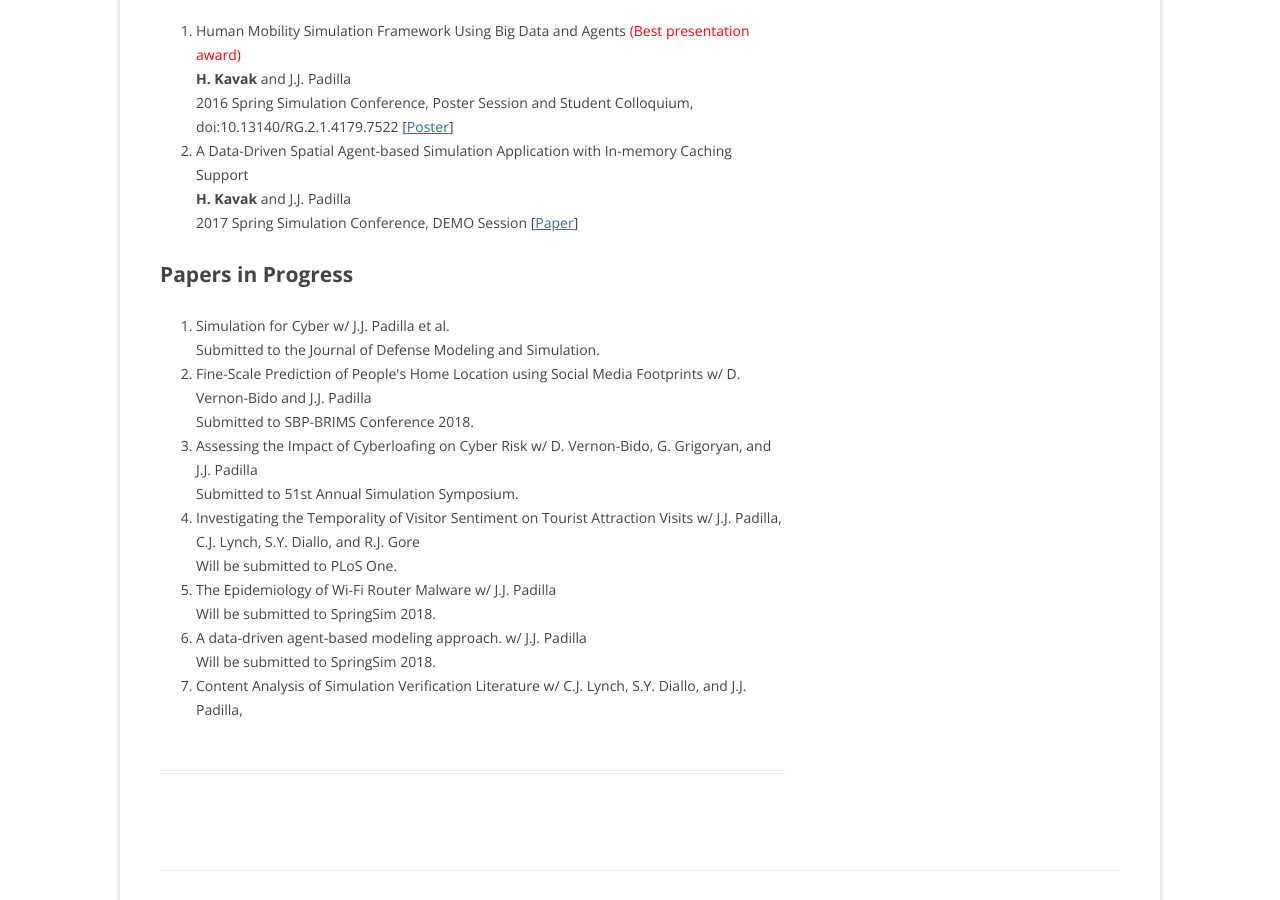
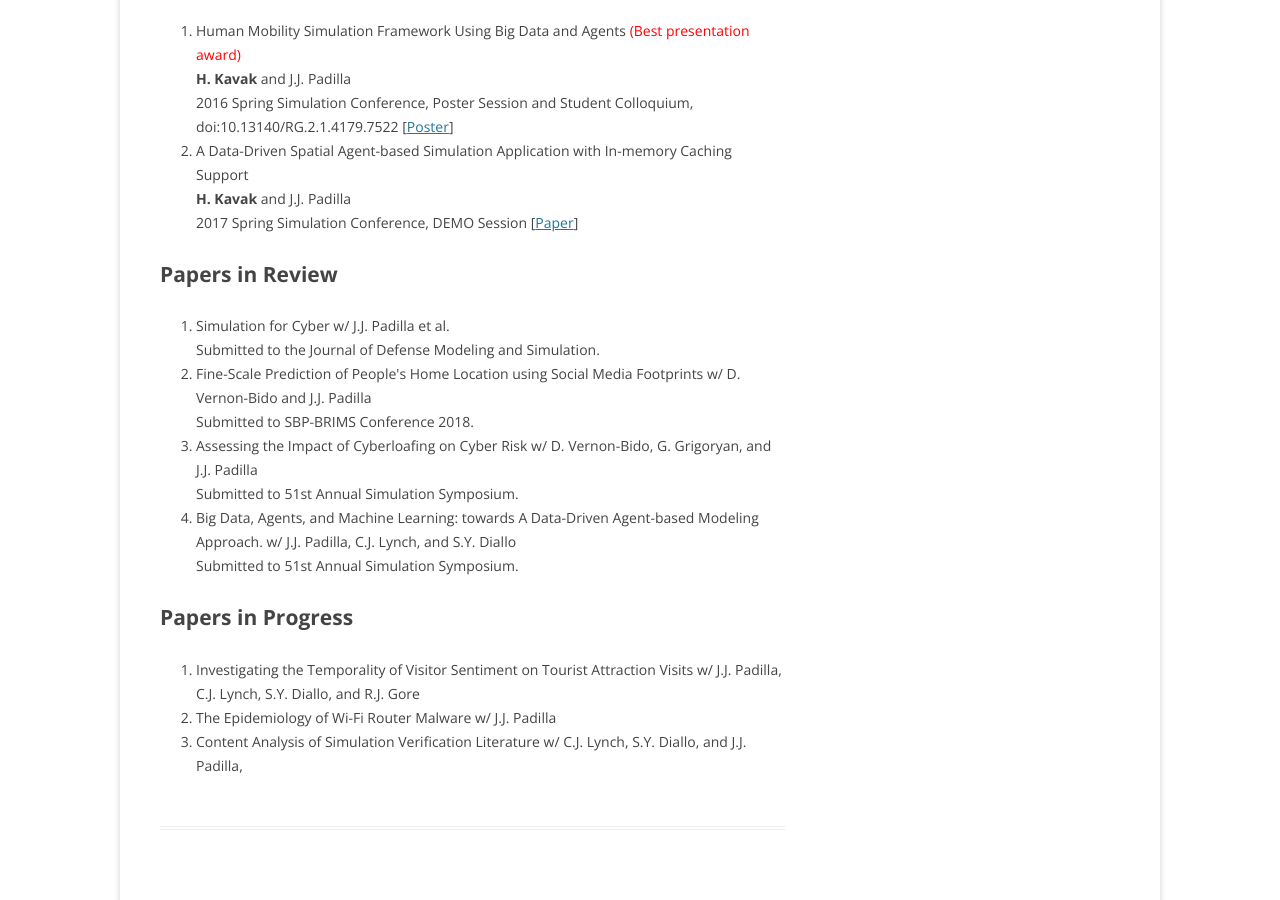
Before and after one commit to hamdikavak/hamdikavak.github.io, a Jekyll site: the page built from publications/index.html, in a window 1280 px wide and 900 px high, scrolled down 1874 px. Built offline with Jekyll 4.4.1, drawn with Linux system fonts in a browser that asks for light colours; nearby versions of some CDN libraries; library files that are not in the unit come from our copies.

Commit message:
Publication list updated

```diff
--- a/publications/index.html
+++ b/publications/index.html
@@ -5,7 +5,7 @@ title: Publications - Hamdi Kavak
 description: Hamdi Kavak's publications.
 current_page_publications: current_page_item
 ---
-<a href="#journals">Journals</a> | <a href="#conferences">Conferences</a> | <a href="#others">Other Publications</a> | <a href="#inprog">Papers in Progress</a>
+<a href="#journals">Journals</a> | <a href="#conferences">Conferences</a> | <a href="#others">Other Publications</a> | <a href="#inrev">Papers in Review</a> | <a href="#inprog">Papers in Progress</a>
 <a name="journals"></a>
 <h1>Journal Papers</h1>
 <ol>
@@ -122,8 +122,8 @@ current_page_publications: current_page_item
     [<a title="RG Archive" href="https://www.researchgate.net/publication/316650321_A_Data-Driven_Spatial_Agent-based_Simulation_Application_with_In-memory_Caching_Support">Paper</a>]
   </li>
 </ol>
-<a name="inprog"></a>
-<h1>Papers in Progress</h1>
+<a name="inrev"></a>
+<h1>Papers in Review</h1>
 <ol>
    <li>
     Simulation for Cyber w/ J.J. Padilla et al.<br/>
@@ -138,16 +138,20 @@ current_page_publications: current_page_item
      <br/>Submitted to 51st Annual Simulation Symposium.
   </li>
   <li>
+     Big Data, Agents, and Machine Learning: towards A Data-Driven Agent-based Modeling Approach. w/ J.J. Padilla, C.J. Lynch, and S.Y. Diallo
+     <br/>Submitted to 51st Annual Simulation Symposium.
+  </li>
+
+</ol>
+<a name="inprog"></a>
+<h1>Papers in Progress</h1>
+<ol>
+
+  <li>
     Investigating the Temporality of Visitor Sentiment on Tourist Attraction Visits w/ J.J. Padilla, C.J. Lynch, S.Y. Diallo, and R.J. Gore
-    <br/>Will be submitted to PLoS One.
   </li>
   <li>
      The Epidemiology of Wi-Fi Router Malware w/ J.J. Padilla
-     <br/>Will be submitted to SpringSim 2018.
-  </li>
-  <li>
-     A data-driven agent-based modeling approach. w/ J.J. Padilla
-     <br/>Will be submitted to SpringSim 2018.
   </li>
   <li>
      Content Analysis of Simulation Verification Literature w/ C.J. Lynch, S.Y. Diallo, and J.J. Padilla,
```
